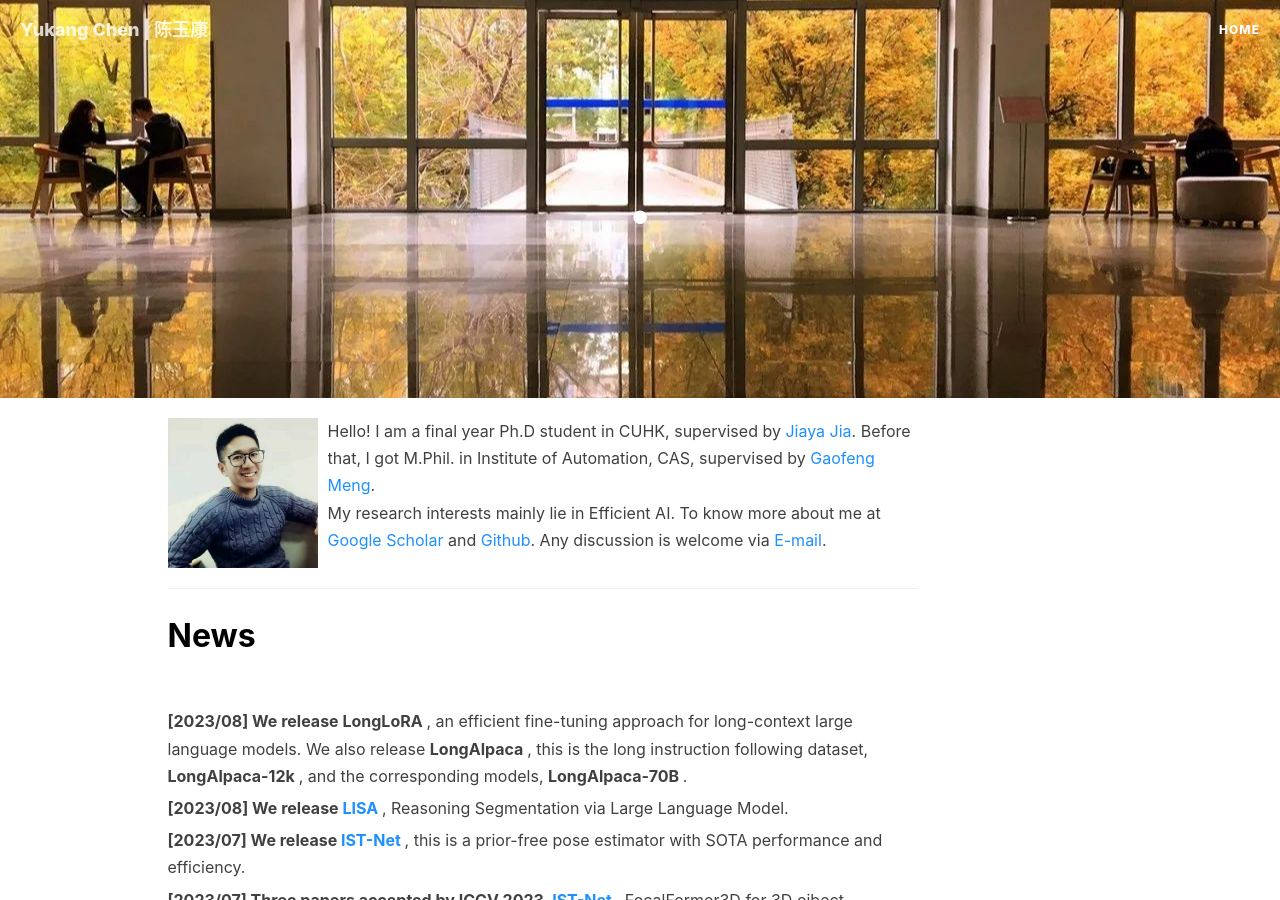
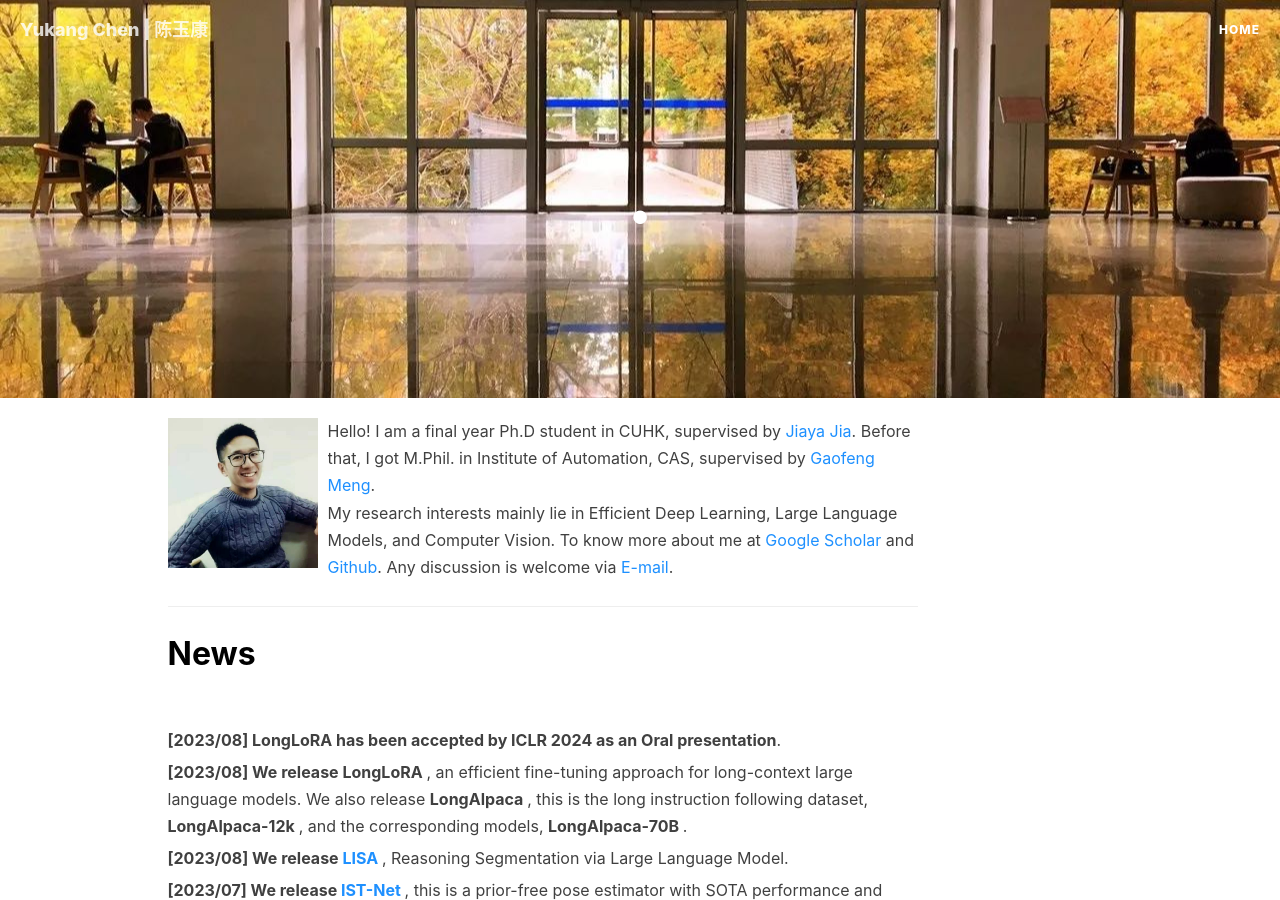
Before and after one commit to yukang2017/yukang2017.github.io, a Jekyll site: the page built from index.html, in a window 1280 px wide and 900 px high. Built offline with Jekyll 4.4.1, drawn with Linux system fonts in a browser that asks for light colours; nearby versions of some CDN libraries; the list of posts is cut into pages by our own code; comment, search, counter and statistics services are not loaded.

Commit message:
Update index.html

```diff
--- a/index.html
+++ b/index.html
@@ -13,7 +13,7 @@ description: ""
 					Hello! I am a final year Ph.D student in CUHK, supervised by <a target="_blank"
 					   href="http://jiaya.me/"><font color="DodgerBlue">Jiaya Jia</font></a>. Before that, I got M.Phil. in Institute of Automation, CAS, supervised by <a target="_blank"
 					 href="https://scholar.google.com/citations?user=5hti_r0AAAAJ&hl=zh-CN"><font color="DodgerBlue">Gaofeng Meng</font></a></font>.
-			<br> My research interests mainly lie in Efficient AI.
+			<br> My research interests mainly lie in Efficient Deep Learning, Large Language Models, and Computer Vision.
 			To know more about me at
 					<a target="_blank"
 					   href="https://scholar.google.com/citations?user=6p0ygKUAAAAJ&hl=en"><font color="DodgerBlue">Google Scholar</font></a>
@@ -34,6 +34,12 @@ description: ""
 	<strong><font size="6" color="Black">News</font></strong>
 		<div class="media">
 			<div class="media-body">
+				</p>
+
+				<p class="media-heading">
+				<strong>
+					[2023/08] <a target="_blank"
+					   href="https://github.com/dvlab-research/LongLoRA">LongLoRA</font></a> has been accepted by ICLR 2024 as an Oral presentation</strong>.
 				</p>
 				<p class="media-heading">
 				<strong>
```
